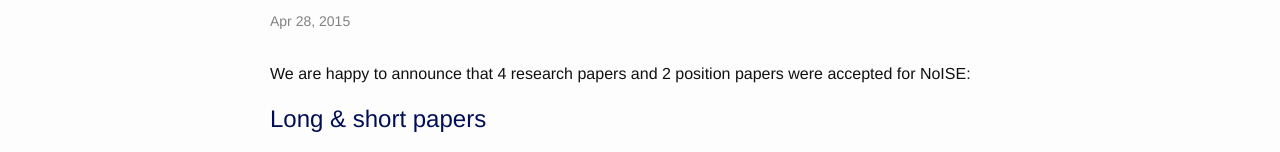
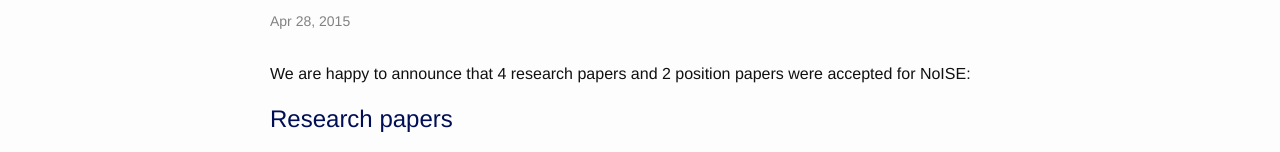
Before and after one commit to mielvds/noise-website, a Jekyll site: the page built from _posts/2015-04-28-programme.md, in a window 1280 px wide. Shown: the part 409-561 px from the top of the page. Built offline with Jekyll 4.4.1, drawn with Linux system fonts in a browser that asks for light colours; grey boxes are pictures that could not be loaded.

Commit message:
Adjust post

```diff
--- a/_posts/2015-04-28-programme.md
+++ b/_posts/2015-04-28-programme.md
@@ -7,7 +7,7 @@ categories: news
 
 We are happy to announce that 4 research papers and 2 position papers were accepted for NoISE:
 
-Long & short papers
+Research papers
 =================
 
 {% bibliography --file papers %}
```
